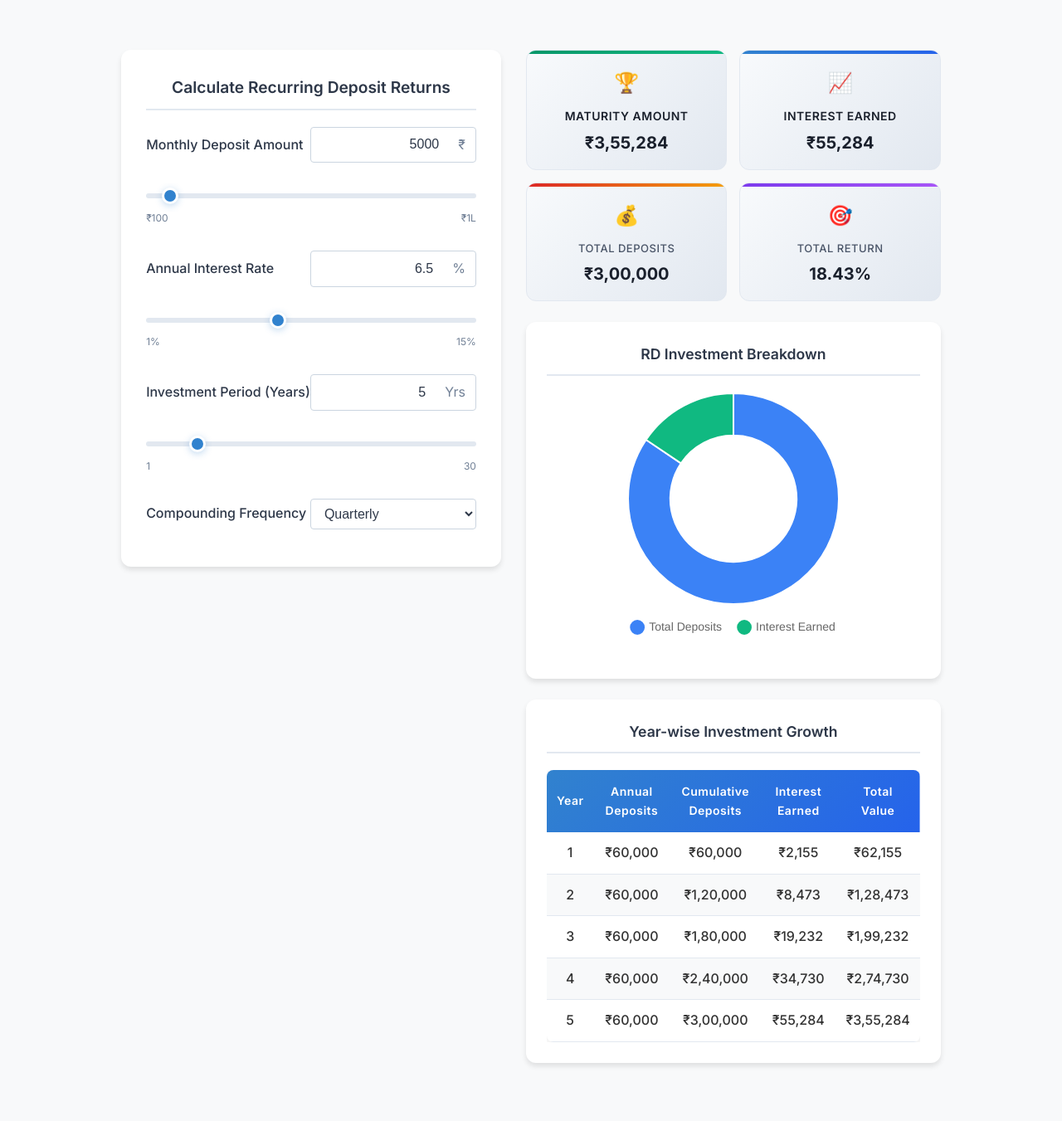
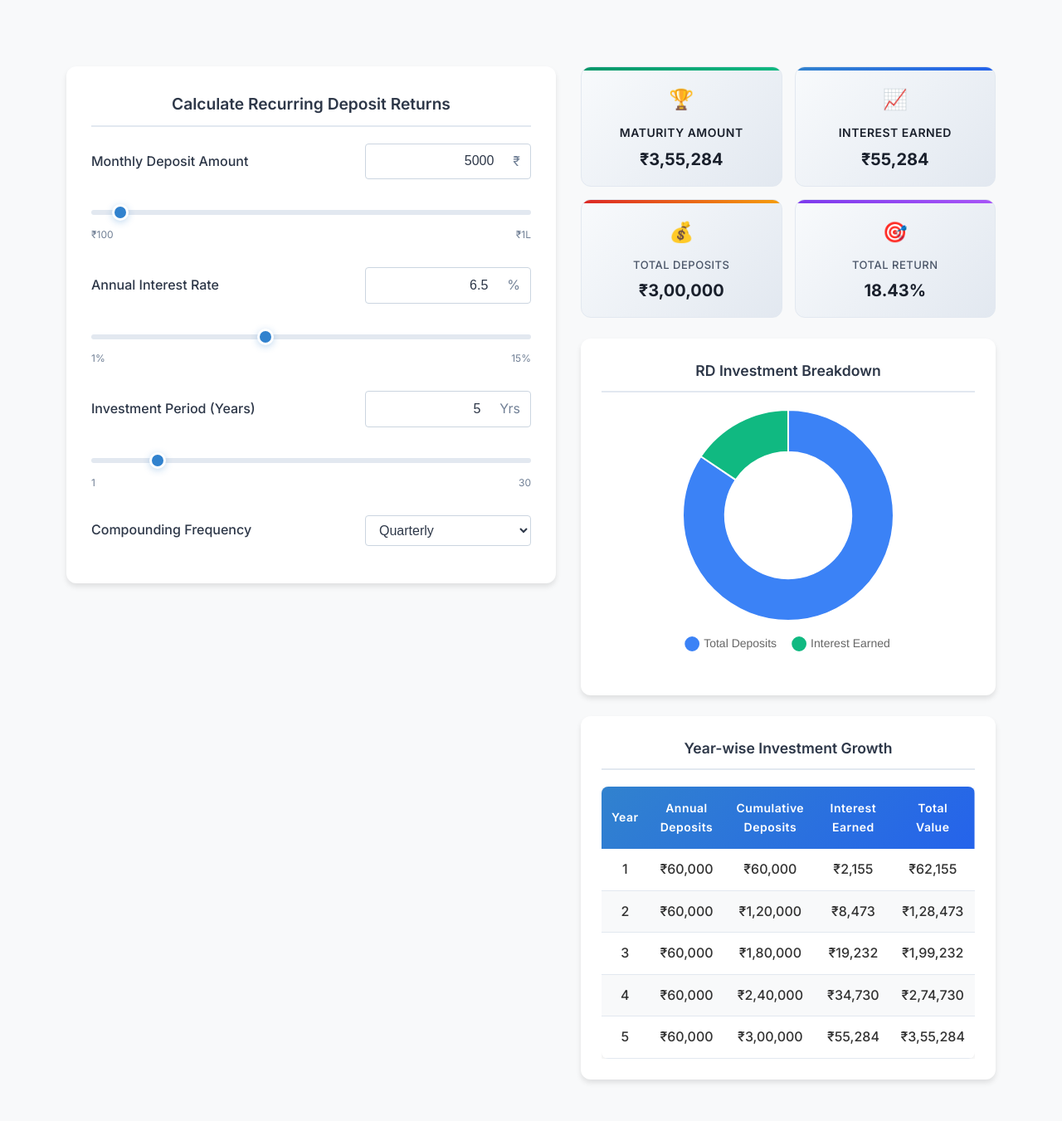
Before and after one commit to Invigo-Info/new-emi-calculators, a Python web app: template templates/rd_calculator.html in a window 1280 px wide. Shown: the part 241-1592 px from the top of the page at 83% size. Before the commit the page ends 1526 px from the top, so only its background shows below. Run offline with Jinja, Linux system fonts and the light colour scheme; the template is opened without the code that fills it, so the values that code supplies are empty.

Commit message:
Update rd_calculator_style.css

```diff
--- a/static/css/rd_calculator_style.css
+++ b/static/css/rd_calculator_style.css
@@ -14,8 +14,11 @@ body {
 
 .page-wrapper {
     min-height: 100vh;
-    display: flex;
-    flex-direction: column;
+    max-width: 1200px;
+    margin: 0 auto;
+    padding: 20px;
+    /* display: flex;
+    flex-direction: column; */
 }
 
 /* Header and Navigation */
```
